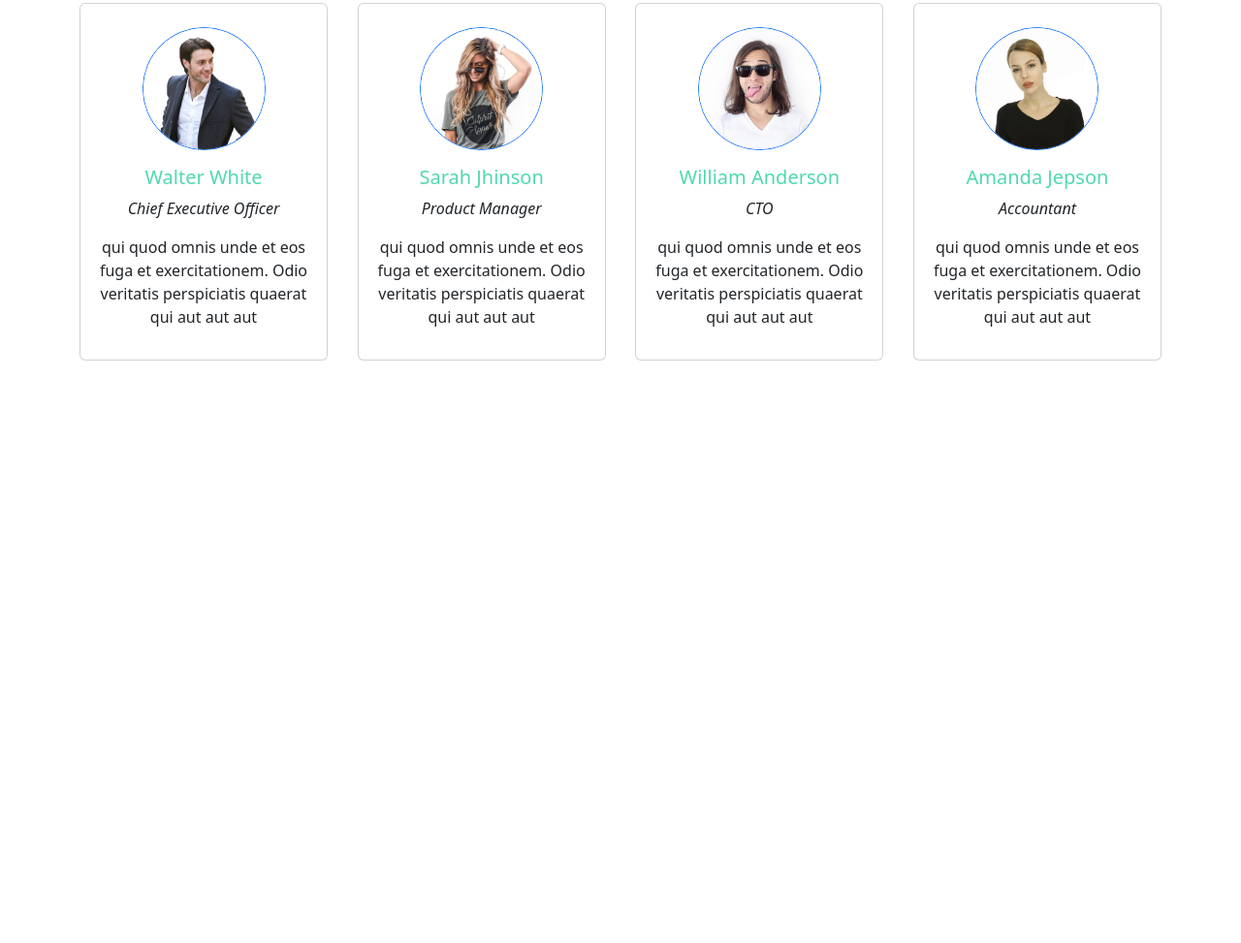
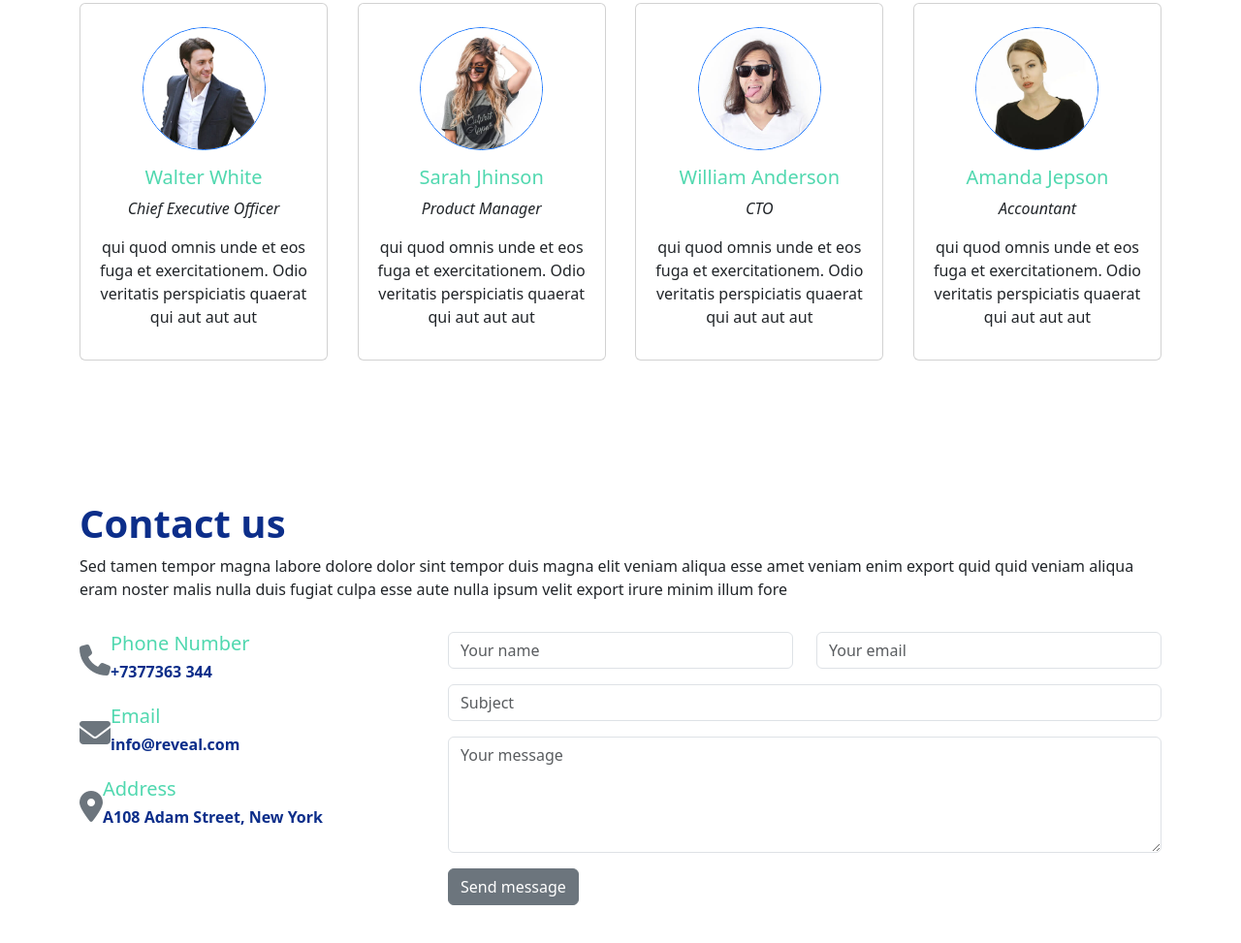
Before and after one commit to mehedihasanjibon/reveal, a plain HTML site: page index.html in a window 1280 px wide. Shown: the part 2776-3749 px from the top of the page at 97% size. Before the commit the page ends 3244 px from the top, so only its background shows below. Drawn offline with Linux system fonts and the light colour scheme.

Commit message:
contact section complate

```diff
--- a/index.html
+++ b/index.html
@@ -249,7 +249,52 @@
         </div>
     </section>
 
+    <!-- contact section -->
+    <section class="container my-5 py-5">
+      <h1 class="text-primarycs fw-bold"> Contact us </h1>
+      <p>
+        Sed tamen tempor magna labore dolore dolor sint tempor duis magna elit veniam aliqua esse amet veniam enim export quid quid veniam aliqua eram noster malis nulla duis fugiat culpa esse aute nulla ipsum velit export irure minim illum fore
+      </p>
+      <div class="row">
+        <div class="col-md-4">
+          <div class="d-flex align-items-center my-3">
+            <i class="fa-solid fa-phone fa-2x text-secondary"></i>
+            <div>
+              <h5 class="text-secondarycs"> Phone Number </h5>
+              <h6 class="text-primarycs fw-bold"> +7377363 344 </h6>
+            </div>
+          </div>
+          <div class="d-flex align-items-center my-3">
+              <i class="fa-solid fa-envelope fa-2x text-secondary"></i>
+              <div>
+                <h5 class="text-secondarycs"> Email </h5>
+                <h6 class="text-primarycs fw-bold"> info@reveal.com </h6>
+              </div>
+          </div>
+          <div class="d-flex align-items-center my-3">
+              <i class="fa-solid fa-location-dot fa-2x text-secondary"></i>
+              <div>
+                <h5 class="text-secondarycs"> Address </h5>
+                <h6 class="text-primarycs fw-bold"> A108 Adam Street, New York </h6>
+              </div>
+          </div>
+        </div>
 
+        <div class="col-md-8">
+          <div class="row my-3">
+            <div class="col">
+              <input type="text" class="form-control" placeholder="Your name">
+            </div>
+            <div class="col">
+              <input type="email" class="form-control" placeholder="Your email">
+            </div>
+          </div>
+          <input type="text" class="form-control my-3" placeholder="Subject">
+          <textarea type="text" class="form-control h-50 my-3" placeholder="Your message"></textarea>
+          <button class="btn btn-secondary"> Send message </button>
+        </div>
+      </div>
+    </section>
     </main>
 
     <!-- bootstrap js -->
```
